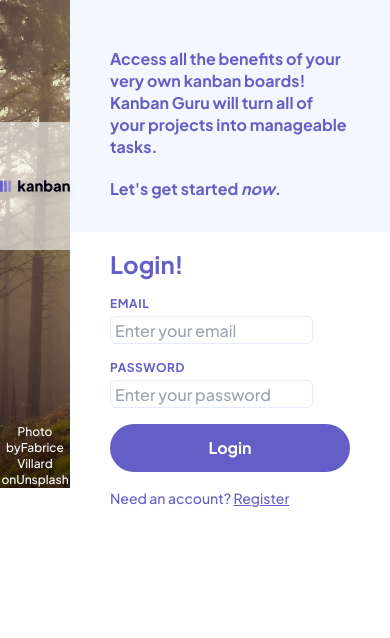
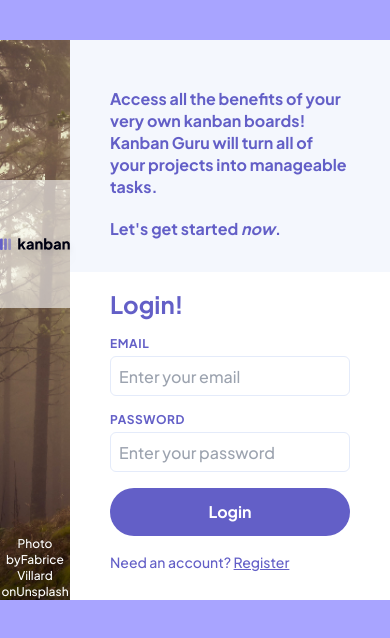
Before and after one commit to GregNicholas/FS-Kanban-Guru, a React (Vite) app in the folder frontend/: page /login in a window 390 px wide. Shown: the top 638 px of the page. Built offline with nearby package versions, Linux system fonts and the light colour scheme.

Commit message:
begin making auth form responsive

```diff
--- a/frontend/src/App.tsx
+++ b/frontend/src/App.tsx
@@ -8,7 +8,7 @@ import 'react-toastify/dist/ReactToastify.css';
 
 function App() {
   return (
-    <>
+    <div className="bg-main-purple-hover">
       <Router>
           <Routes>
             <Route path='/' element={<Dashboard />} />
@@ -17,7 +17,7 @@ function App() {
           </Routes>
       </Router>
       <ToastContainer />
-    </>
+    </div>
   );
 }
 
--- a/frontend/src/components/Auth/Authentication.tsx
+++ b/frontend/src/components/Auth/Authentication.tsx
@@ -5,7 +5,7 @@ type AuthenticationProps = {
 const Authentication = ({children}: AuthenticationProps) => {
   return (
     <>
-    <section className="flex max-w-4xl max-h-full m-auto bg-main-purple">
+    <section className="flex max-w-4xl max-h-full mx-auto py-10">
         <section className="flex-[1_1.1_0%] relative bg-cover z-10 text-main-purple bg-[url('/assets/woods_background.jpg')]">
             <div className="absolute top-1/4 flex justify-center items-center text-4xl font-bold text-shadow shadow-white gap-1 w-full h-32 bg-white/[.6]">
             <img className="drop-shadow-lg" src="../assets/logo-dark.svg" />
@@ -24,7 +24,7 @@ const Authentication = ({children}: AuthenticationProps) => {
             </p>
             <p className="mt-5">Let's get started <span className="italic">now</span>.</p>
             </div>
-            <div className="w-full bg-white h-64 pt-4 pr-10 pb-7 pl-10">
+            <div className="w-full bg-white h-fit pt-4 pr-10 pb-7 pl-10">
                 {children}
             </div>
             <div id="message" className="hidden">
--- a/frontend/src/components/Auth/LoginForm.tsx
+++ b/frontend/src/components/Auth/LoginForm.tsx
@@ -53,7 +53,7 @@ const LoginForm = () => {
   }
 
   const labelStyle = "uppercase block text-xs font-bold tracking-wider mb-1"
-  const inputStyle = "w-50 h-7 border border-l-lines rounded-md p-1 focus:outline-main-purple focus:invalid:outline-red"
+  const inputStyle = "w-full h-10 border border-l-lines rounded-md p-2 focus:outline-main-purple focus:invalid:outline-red"
 
   if(isLoading) return <Loader />
 
@@ -61,7 +61,7 @@ const LoginForm = () => {
     <>
     <form onSubmit={onSubmit}>
       <h2 className="text-2xl font-bold mb-4">Login!</h2>
-      <div className="flex flex-wrap gap-x-10 gap-y-4 max-w-[40rem] inline-block">
+      <div className="flex flex-col flex-wrap gap-x-10 gap-y-4 max-w-[40rem] inline-block">
         <div className='form-group'>
             <label className={labelStyle} htmlFor="email">email</label>
             <input
--- a/frontend/src/components/Auth/RegisterForm.tsx
+++ b/frontend/src/components/Auth/RegisterForm.tsx
@@ -60,7 +60,7 @@ const RegisterForm = () => {
     }
 
   const labelStyle = "uppercase block text-xs font-bold tracking-wider mb-1"
-  const inputStyle = "w-50 h-7 border border-l-lines rounded-md p-1 focus:outline-main-purple focus:invalid:outline-red"
+  const inputStyle = "w-full h-10 border border-l-lines rounded-md p-1 focus:outline-main-purple focus:invalid:outline-red"
 
   if(isLoading) {
     return <Loader />
@@ -70,7 +70,7 @@ const RegisterForm = () => {
     <>
     <form onSubmit={onSubmit}>
       <h2 className="text-2xl font-bold mb-4">Create an account!</h2>
-      <div className="flex flex-wrap gap-x-10 gap-y-4 max-w-[40rem] inline-block">
+      <div className="flex flex-col flex-wrap gap-x-10 gap-y-4 max-w-[40rem] inline-block">
       <div className='form-group'>
         <label className={labelStyle} htmlFor="name">name</label>
         <input
--- a/frontend/src/index.css
+++ b/frontend/src/index.css
@@ -6,4 +6,5 @@
 
 #root {
     height: 100vh;
+    background-color: #A8A4FF;
 }
```
Also changed, not shown: 1 other file (tests, documents, lock files or other folders).
